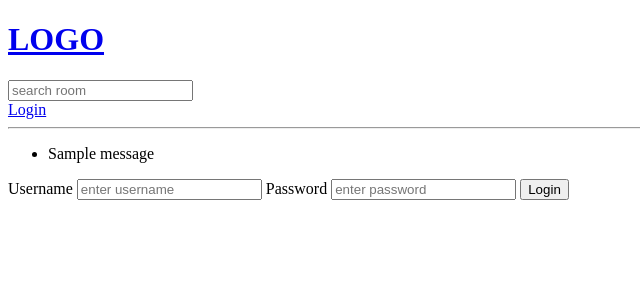
After one commit to SamiDghim/django-blogtech, a Django app: page /login/ in a window 1280 px wide. The commit adds this page. Shown: the top 300 px of the page, without its empty margins (0-640 px from the left). Run offline with Django 5.2, Linux system fonts and the light colour scheme; tables that the repository leaves empty hold one stand-in row (values such as "Sample post"); one stand-in notice (Sample message) is shown.

Commit message:
impement login/logout

```diff
--- /dev/null
+++ b/base/templates/base/login_register.html
@@ -0,0 +1,12 @@
+{% extends 'main.html' %} {% block content %}
+<div>
+  <form action="" method="post">
+    {% csrf_token %}
+    <label for="">Username</label>
+    <input type="text" name="username" placeholder="enter username" />
+    <label for="">Password</label>
+    <input type="text" name="password" placeholder="enter password" />
+    <input type="submit" value="Login" />
+  </form>
+</div>
+{%endblock content%}
--- a/base/urls.py
+++ b/base/urls.py
@@ -3,6 +3,10 @@ from . import views
 
 
 urlpatterns = [
+    path('login/', views.loginPage, name="login"),
+    path('logout/', views.logoutUser, name="logout"),
+
+
     path('', views.home, name="home"), # (direct path, views, name)
     path('room/<str:pk>/' , views.room, name='room'), # we add name to access to url by name
 
--- a/base/views.py
+++ b/base/views.py
@@ -1,8 +1,14 @@
+# Create your views here.
+
+from django.http import HttpResponse
 from django.shortcuts import render, redirect
 from  django.db.models import Q
+from django.contrib.auth.models import User
+from django.contrib import messages
+from django.contrib.auth.decorators import login_required
 from .models import Room, Topic
 from .forms import RoomForm
-# Create your views here.
+from django.contrib.auth import authenticate, login, logout
 
 # rooms = [
 #   {"id":  1, "name": "Lets learn python!"},
@@ -10,6 +16,32 @@ from .forms import RoomForm
 #   {"id":  3, "name": "Frontend developer"}
 # ]
 
+def loginPage(request):
+  if request.user.is_authenticated:
+    return redirect('home')
+
+  if request.method == 'POST':
+    username = request.POST.get('username')
+    password = request.POST.get('password')
+
+    try:
+      user = User.objects.get(username=username)
+    except:
+      messages.error(request, "User does not exist")
+
+    user = authenticate(request, username=username, password=password)
+
+    if user is not None:
+      login(request, user) # add session in database and browser
+      return redirect('home')
+    else:
+      messages.error(request, "Username or password does not exist")
+
+  return  render(request, 'base/login_register.html', )
+
+def logoutUser(request):
+  logout(request)
+  return redirect('home')
 
 
 def home(request):
@@ -32,8 +64,7 @@ def room(request,pk):
   context = {"room": room}
   return  render(request, 'base/room.html', context)
 
-
-
+@login_required(login_url='login')
 def createRoom(request):
   form = RoomForm()
   if request.method == 'POST':
@@ -45,9 +76,13 @@ def createRoom(request):
   context = {'form': form}
   return render(request, 'base/room_form.html', context)
 
+@login_required(login_url='login')
 def updateRoom(request,pk):
   room = Room.objects.get(id=pk)
   form = RoomForm(instance=room)
+
+  if request.user != room.host:
+    return HttpResponse("you are not allowed!!")
 
   if request.method == 'POST':
     form = RoomForm(request.POST, instance=room) # without instance=room -> new room form
@@ -58,8 +93,12 @@ def updateRoom(request,pk):
   context = {'form': form}
   return render(request, 'base/room_form.html', context)
 
+@login_required(login_url='login')
 def deleteRoom(request,pk):
   room = Room.objects.get(id=pk)
+
+  if request.user != room.host:
+    return HttpResponse("you are not allowed!!")
 
   if request.method == 'POST':
     room.delete()
--- a/templates/main.html
+++ b/templates/main.html
@@ -1,18 +1,18 @@
 <!DOCTYPE html>
 <html lang="en">
-<head>
-  <meta charset="UTF-8">
-  <meta name="viewport" content="width=device-width, initial-scale=1.0">
-  <title>Studybud</title>
-</head>
+  <head>
+    <meta charset="UTF-8" />
+    <meta name="viewport" content="width=device-width, initial-scale=1.0" />
+    <title>Studybud</title>
+  </head>
 
-<body>
-  this is the main page
-
-  {% include 'navbar.html' %}
-
-  {% block content %}
-
-  {% endblock %}
-</body>
+  <body>
+    {% include 'navbar.html' %} {% if messages %}
+    <ul class="messages">
+      {% for message in messages %}
+      <li>{{ message }}</li>
+      {% endfor %}
+    </ul>
+    {%endif%} {% block content %} {% endblock %}
+  </body>
 </html>
--- a/templates/navbar.html
+++ b/templates/navbar.html
@@ -5,4 +5,10 @@
 <form action="{% url 'home' %}" method="get">
   <input type="text" name="q" placeholder="search room">
 </form>
+
+{% if request.user.is_authenticated %}
+<a href="{% url 'logout' %}">Logout</a>
+{% else %}
+<a href="{% url 'login' %}">Login</a>
+{% endif %}
 <hr>
```
Also changed, not shown: base/templates/base/home.html (+6 -6 lines), base/templates/base/room_form.html (+7 -11 lines), 1 other file.
